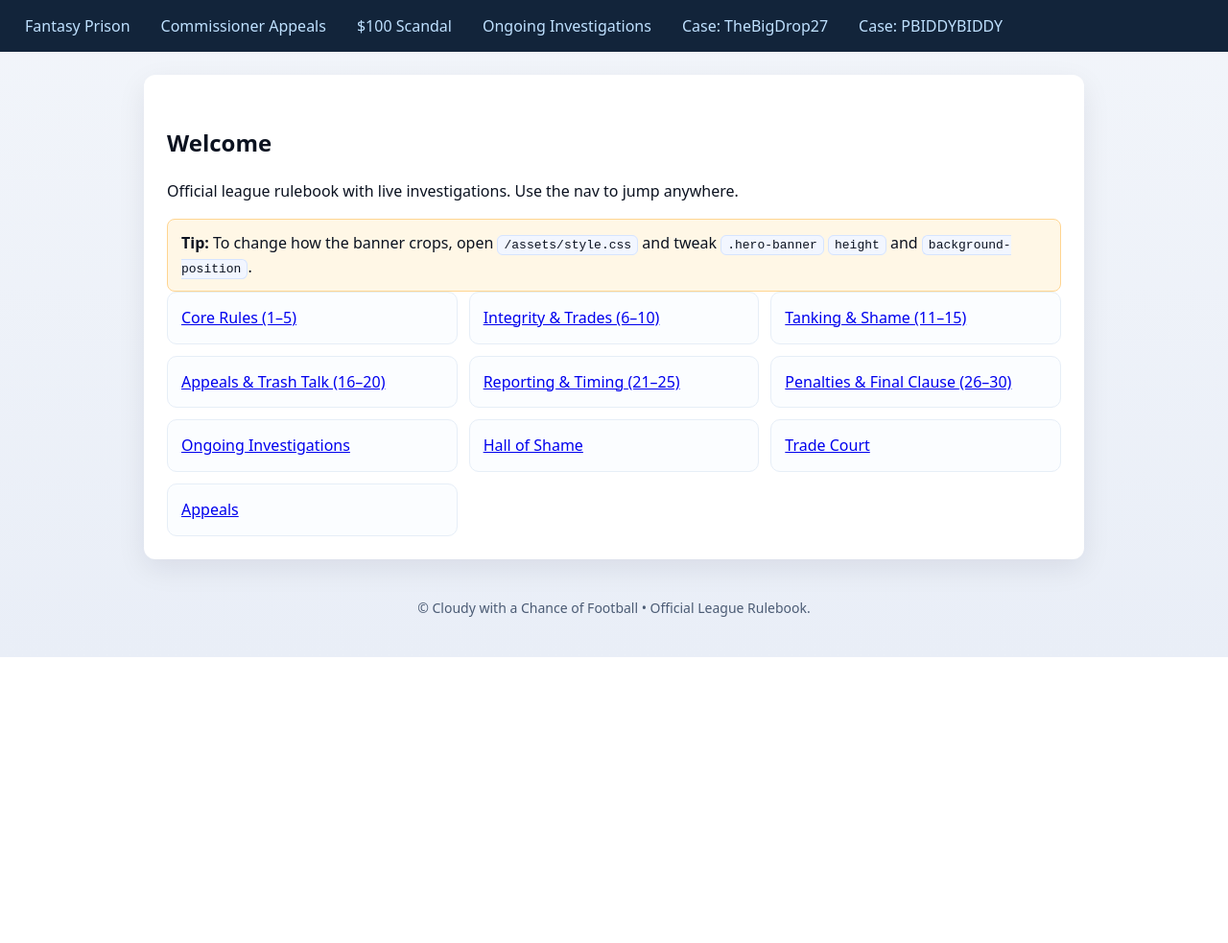
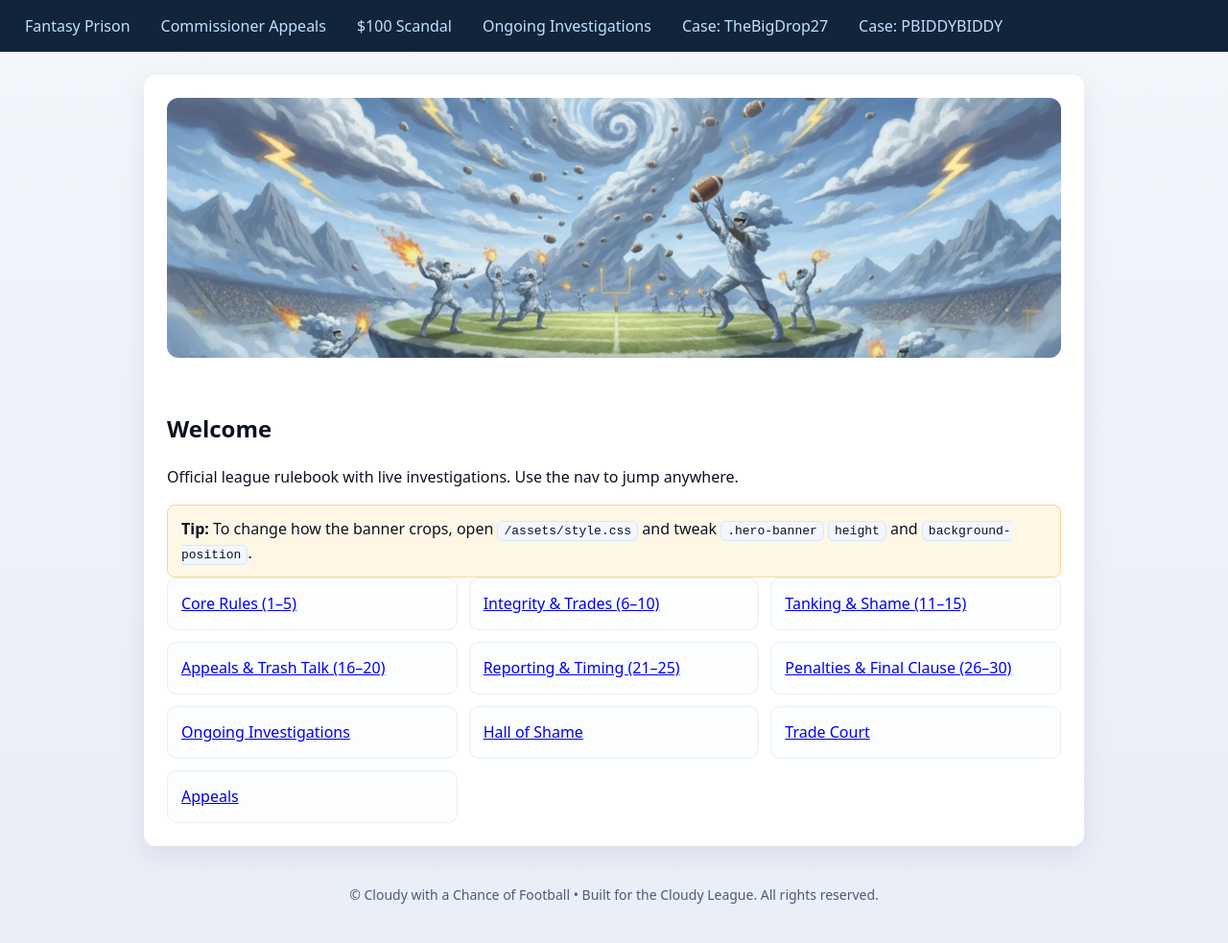
Before and after one commit to CaptainNoah247/cloudy_league_site-, a plain HTML site: page index.html in a window 1280 px wide. Shown: the part 398-1381 px from the top of the page at 96% size. Before the commit the page ends 1083 px from the top, so only its background shows below. Drawn offline with Linux system fonts and the light colour scheme.

Commit message:
Add files via upload

```diff
--- a/index.html
+++ b/index.html
@@ -37,6 +37,8 @@
     </nav>
 
 <main>
+<img src="/assets/banner.jpg" alt="League Banner" style="width:100%;border-radius:12px;margin-bottom:20px;">
+
 
 <h2>Welcome</h2>
 <p>Official league rulebook with live investigations. Use the nav to jump anywhere.</p>
@@ -55,8 +57,6 @@
 </ul>
 
 </main>
-<footer class="small">
-  © Cloudy with a Chance of Football • Official League Rulebook.
-</footer>
+<footer class="small">© Cloudy with a Chance of Football • Built for the Cloudy League. All rights reserved.</footer>
 </body>
 </html>
```
Also changed, not shown: pages/case-pbiddybiddy.html (+1 -3 lines), pages/case-thebigdrop27.html (+1 -3 lines), pages/commissioner-appeals.html (+1 -3 lines), pages/fantasy-prison.html (+1 -3 lines), pages/hall-of-shame.html (+1 -3 lines), pages/ongoing-investigations.html (+1 -3 lines), pages/sections-1.html (+1 -3 lines), pages/sections-2.html (+1 -3 lines), pages/sections-3.html (+1 -3 lines), pages/sections-4.html (+1 -3 lines), pages/sections-5.html (+1 -3 lines), pages/sections-6.html (+1 -3 lines), pages/trade-court.html (+1 -3 lines), pages/venmo-scandal-2025.html (+1 -3 lines).
